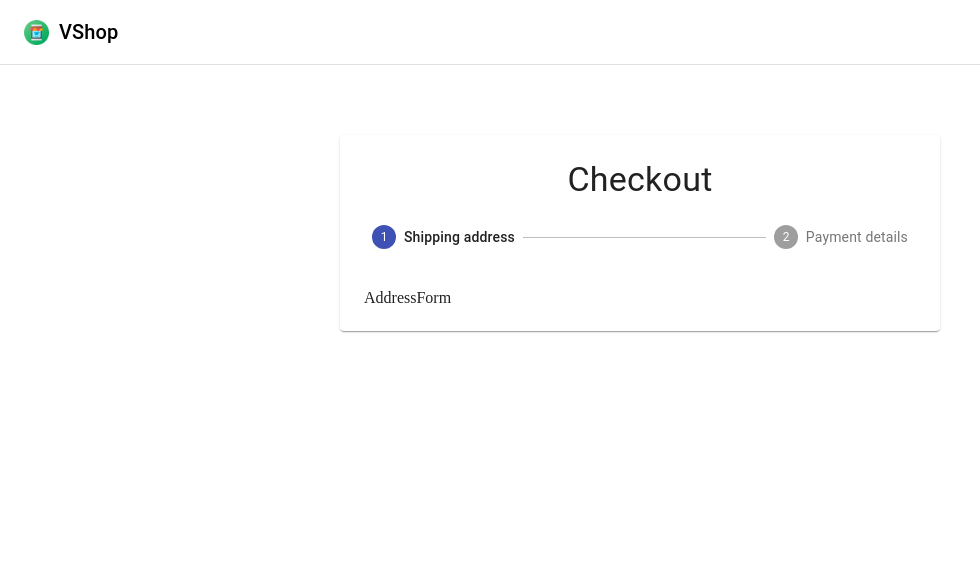
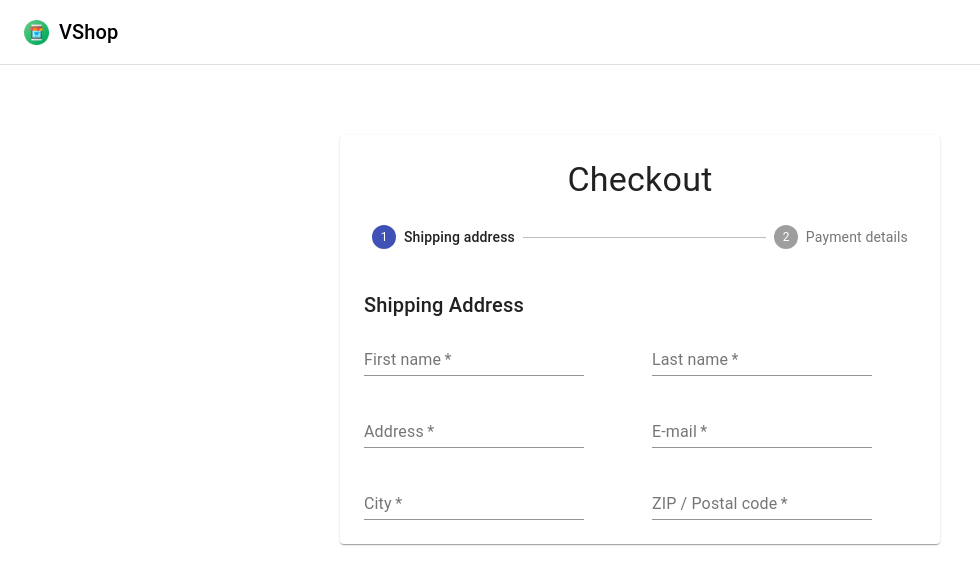
Before and after one commit to yoeldiomedez/vshop, a React (Create React App) app: page /checkout in a window 1280 px wide. Shown: the top 584 px of the page, without its empty margins (0-980 px from the left). Built offline with nearby package versions, Linux system fonts and the light colour scheme; no server answers.

Commit message:
Address Form

```diff
--- a/src/components/CheckoutForm/AddressForm.jsx
+++ b/src/components/CheckoutForm/AddressForm.jsx
@@ -1,8 +1,30 @@
-import React from 'react';
+import React, { useState } from 'react';
+import { InputLabel, Select, Button, Grid, Typography } from '@material-ui/core';
+import { FormProvider, useForm } from 'react-hook-form';
+
+import FormInput from './CustomTextField';
+import { commerce } from '../../lib/commerce';
 
 const AddressForm = () => {
+
+    const methods = useForm();
+
     return (
-        <div>AddressForm</div>
+        <>
+            <Typography variant="h6" gutterBottom>Shipping Address</Typography>
+            <FormProvider {...methods}>
+                <form onSubmit=''>
+                    <Grid container spacing={3}>
+                        <FormInput name='firstname' label='First name' required/>
+                        <FormInput name='lastname' label='Last name' required/>
+                        <FormInput name='address' label='Address' required/>
+                        <FormInput name='emal' label='E-mail' required/>
+                        <FormInput name='city' label='City' required/>
+                        <FormInput name='zip' label='ZIP / Postal code' required/>
+                    </Grid>
+                </form>
+            </FormProvider>
+        </>
     )
 }
 
--- /dev/null
+++ b/src/components/CheckoutForm/CustomTextField.jsx
@@ -0,0 +1,22 @@
+import React from 'react';
+import { TextField, Grid } from '@material-ui/core';
+import { useFormContext, Controller } from 'react-hook-form';
+
+
+const FormInput = ({ name, label, required }) => {
+
+    const { control } = useFormContext();
+
+    return (
+        <Grid item xs={12} sm={6}>
+            <Controller
+                render={({ field }) => <TextField {...field} label={label} required/>}
+                control={control}
+                fullWidth
+                name={name}
+            />
+        </Grid>
+    )
+}
+
+export default FormInput
```
